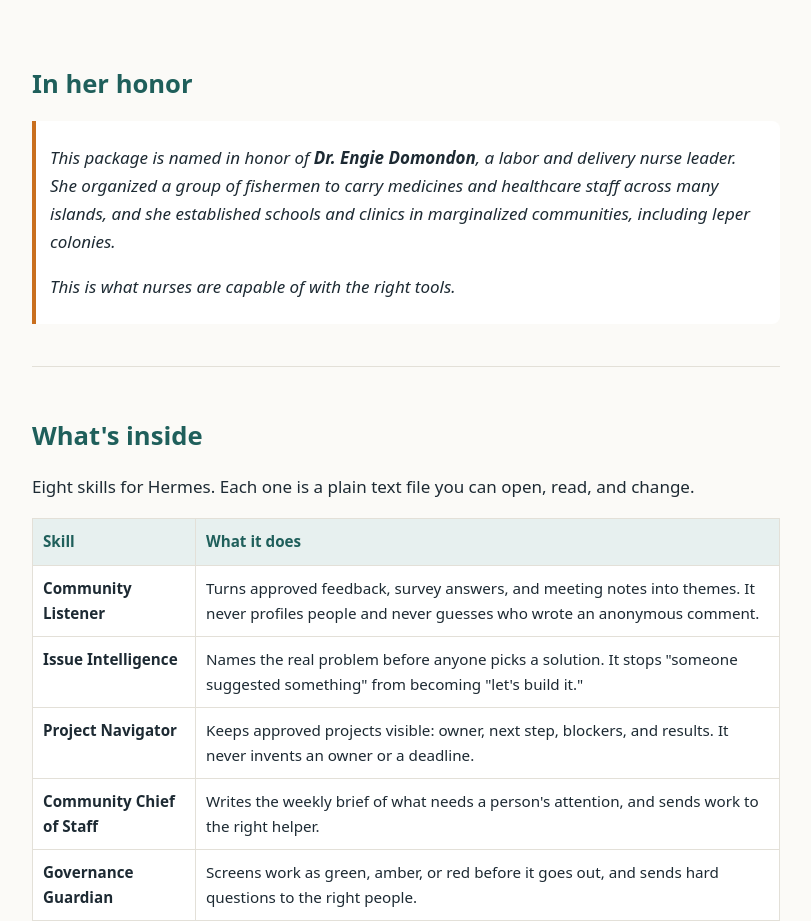
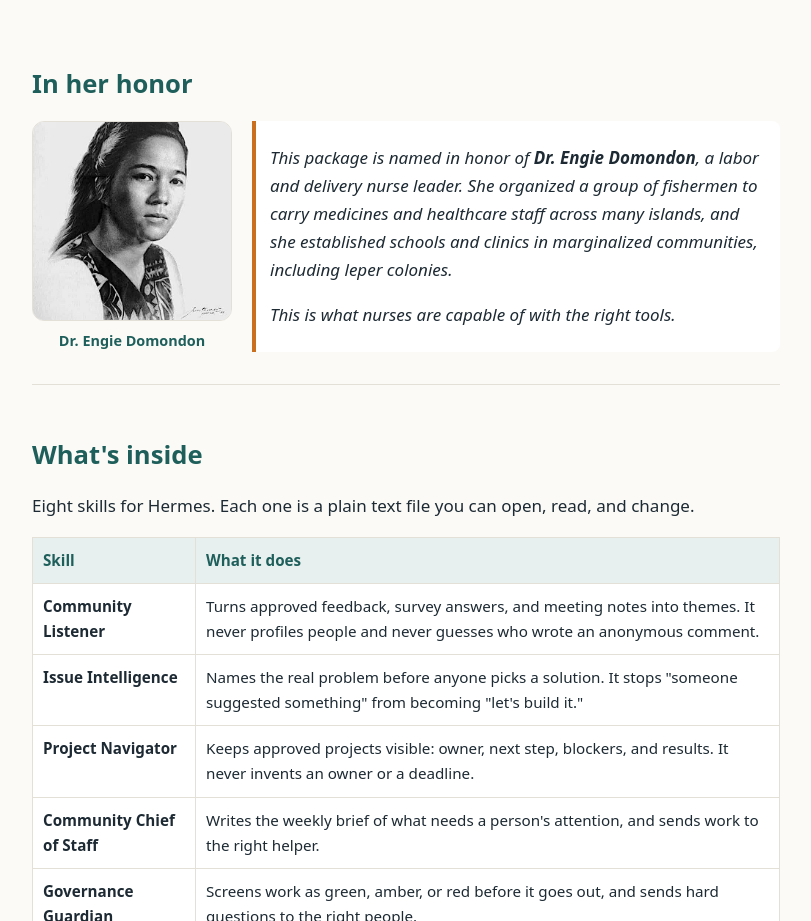
Before and after one commit to AI-Nurse-Solutions/community-care-hub, a plain HTML site: page domondon-package.html in a window 1280 px wide. Shown: the part 871-1792 px from the top of the page, without its empty margins (234-1045 px from the left). Drawn offline with Linux system fonts and the light colour scheme.

Commit message:
Add Dr. Engie Domondon's portrait to the package dedication
Places her portrait beside the dedication in the In her honor section
of domondon-package.html, with a caption and alt text.

Co-Authored-By: Claude Fable 5.2 <noreply@anthropic.com>
Claude-Session: https://claude.ai/code/session_019YysTqhrNAftCwMH8AbiPC

```diff
--- a/domondon-package.html
+++ b/domondon-package.html
@@ -15,10 +15,13 @@
 
 <section>
 <h2>In her honor</h2>
+<div class="honor">
+<figure class="portrait"><img src="images/dr-engie-domondon.jpg" alt="Portrait of Dr. Engie Domondon" width="540" height="540" loading="lazy" decoding="async"><figcaption>Dr. Engie Domondon</figcaption></figure>
 <blockquote>
 <p>This package is named in honor of <b>Dr. Engie Domondon</b>, a labor and delivery nurse leader. She organized a group of fishermen to carry medicines and healthcare staff across many islands, and she established schools and clinics in marginalized communities, including leper colonies.</p>
 <p>This is what nurses are capable of with the right tools.</p>
 </blockquote>
+</div>
 </section>
 
 <section>
--- a/style.css
+++ b/style.css
@@ -187,3 +187,8 @@ table.matrix{font-size:.88rem;min-width:760px}
 table.matrix td:first-child{white-space:nowrap}
 @media print{.level,.layer{break-inside:avoid}table.matrix{min-width:0;font-size:8pt}}
 code{background:var(--teal-soft);padding:1px 5px;border-radius:4px;font-size:.92em;word-break:break-word}
+.honor{display:flex;flex-wrap:wrap;gap:20px;align-items:center}
+.honor blockquote{flex:1 1 280px;margin:0}
+.portrait{flex:0 0 200px;margin:0 auto;text-align:center}
+.portrait img{display:block;width:200px;height:200px;object-fit:cover;border-radius:12px;border:1px solid var(--line)}
+.portrait figcaption{font-size:.9rem;font-weight:600;color:var(--teal);margin-top:8px}
```
Also changed, not shown: images/dr-engie-domondon.jpg (added).
